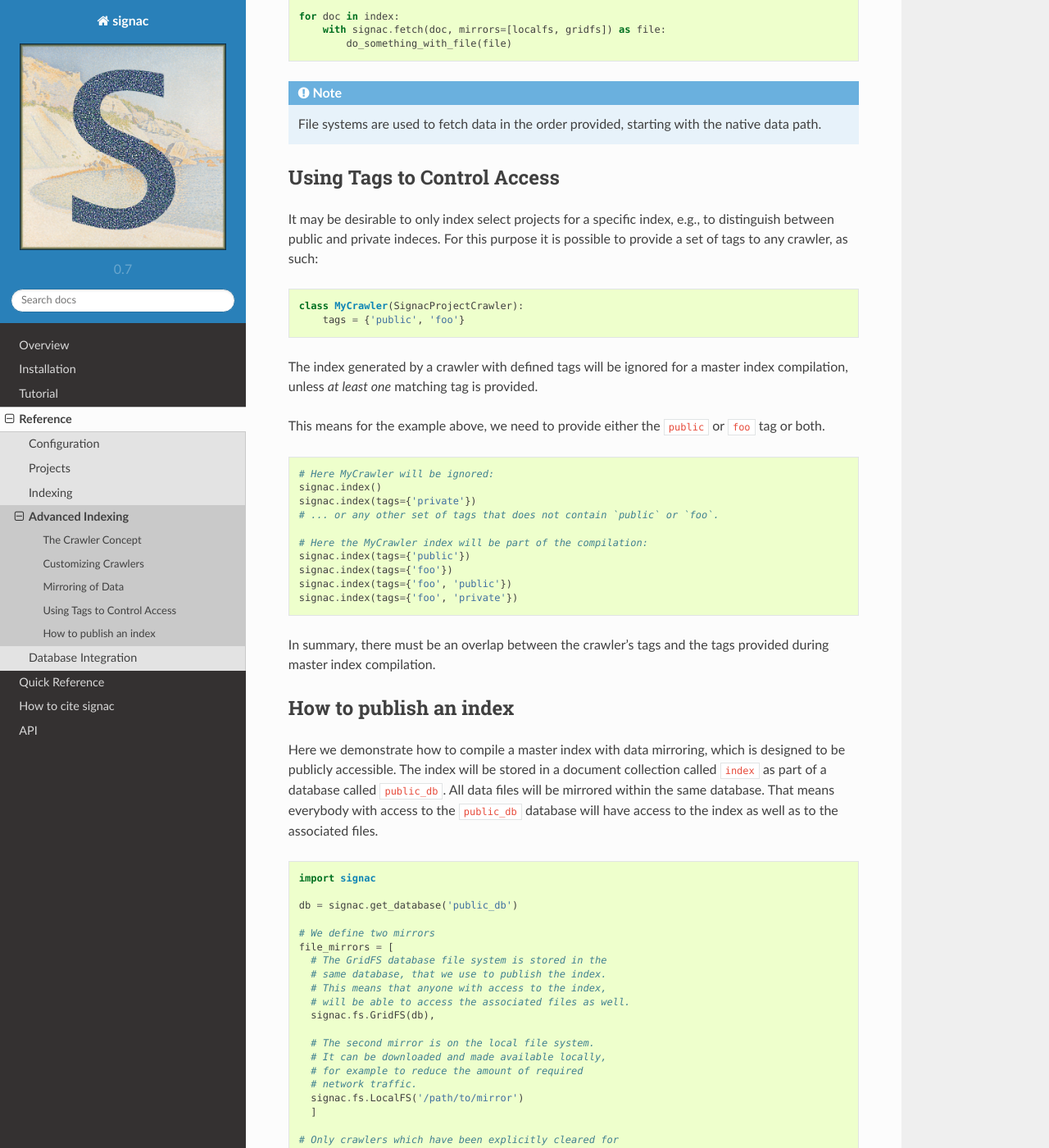
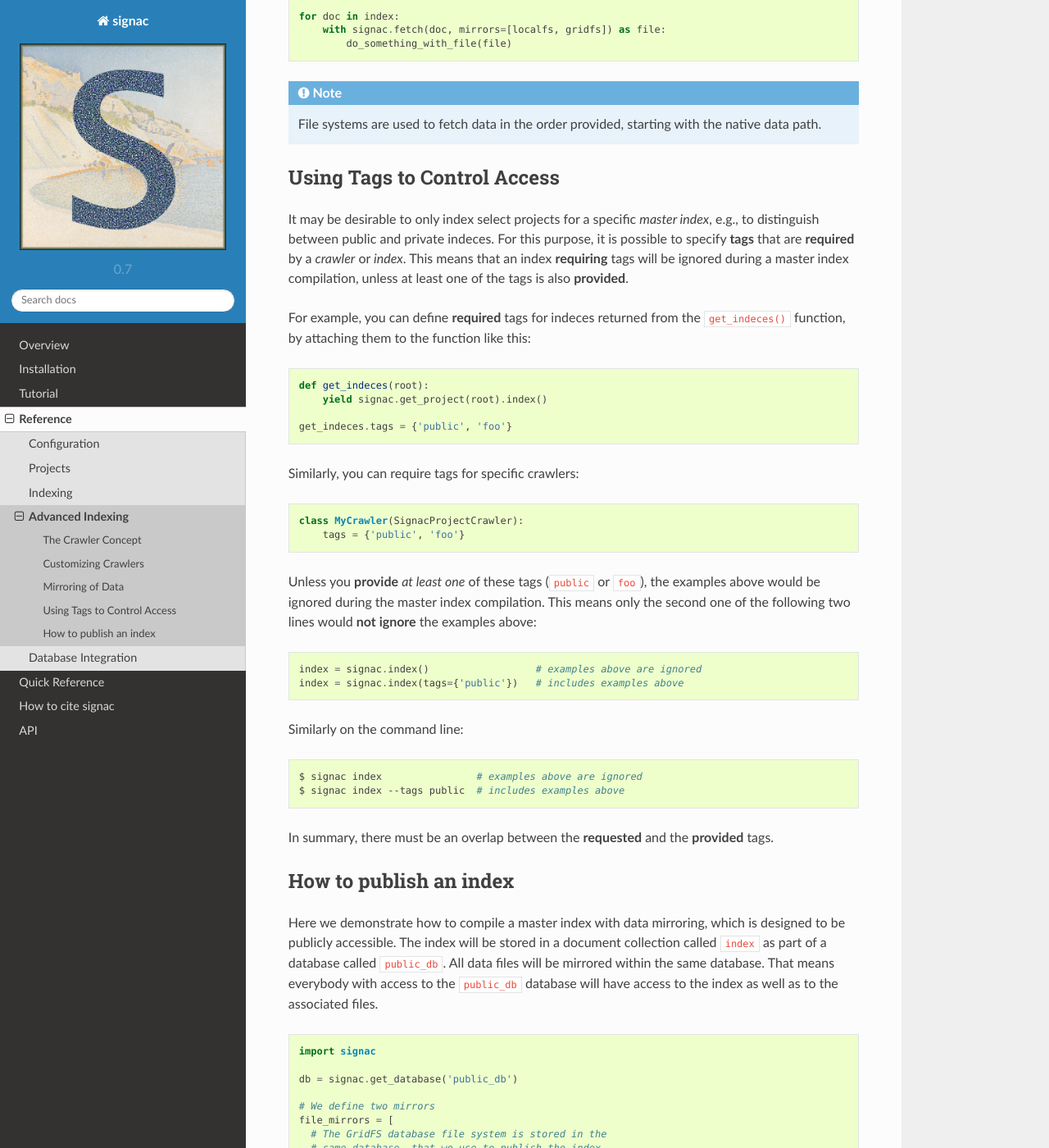
Before and after one commit to glotzerlab/signac, a Sphinx documentation site: the page built from doc/advanced_indexing.rst, in a window 1280 px wide and 1400 px high, scrolled down 1890 px. Shown: the whole window at 82% size. Built offline with Sphinx 7.4.7 and the Read the Docs theme 2.0.0, drawn with Linux system fonts in a browser that asks for light colours.

Commit message:
Streamline the tags documentation.

```diff
--- a/doc/advanced_indexing.rst
+++ b/doc/advanced_indexing.rst
@@ -107,33 +107,42 @@ To access the data, provide the mirrors argument to the :py:func:`signac.fetch`
 Using Tags to Control Access
 ============================
 
-It may be desirable to only index select projects for a specific index, e.g., to distinguish between public and private indeces.
-For this purpose it is possible to provide  a set of tags to any crawler, as such:
+It may be desirable to only index select projects for a specific *master index*, e.g., to distinguish between public and private indeces.
+For this purpose, it is possible to specify **tags** that are **required** by a *crawler* or *index*.
+This means that an index **requiring** tags will be ignored during a master index compilation, unless at least one of the tags is also **provided**.
+
+For example, you can define **required** tags for indeces returned from the ``get_indeces()`` function, by attaching them to the function like this:
+
+.. code-block:: python
+
+    def get_indeces(root):
+        yield signac.get_project(root).index()
+
+    get_indeces.tags = {'public', 'foo'}
+
+Similarly, you can require tags for specific crawlers:
 
 .. code-block:: python
 
     class MyCrawler(SignacProjectCrawler):
         tags = {'public', 'foo'}
 
-
-The index generated by a crawler with defined tags will be ignored for a master index compilation, unless *at least one* matching tag is provided.
-
-This means for the example above, we need to provide either the ``public`` or ``foo`` tag or both.
+Unless you **provide** *at least one* of these tags (``public`` or ``foo``), the examples above would be ignored during the master index compilation.
+This means only the second one of the following two lines would **not ignore** the examples above:
 
 .. code-block:: python
 
-    # Here MyCrawler will be ignored:
-    signac.index()
-    signac.index(tags={'private'})
-    # ... or any other set of tags that does not contain `public` or `foo`.
+    index = signac.index()                  # examples above are ignored
+    index = signac.index(tags={'public'})   # includes examples above
 
-    # Here the MyCrawler index will be part of the compilation:
-    signac.index(tags={'public'})
-    signac.index(tags={'foo'})
-    signac.index(tags={'foo', 'public'})
-    signac.index(tags={'foo', 'private'})
+Similarly on the command line:
 
-In summary, there must be an overlap between the crawler's tags and the tags provided during master index compilation.
+.. code-block:: bash
+
+    $ signac index                # examples above are ignored
+    $ signac index --tags public  # includes examples above
+
+In summary, there must be an overlap between the **requested** and the **provided** tags.
 
 How to publish an index
 =======================
```
